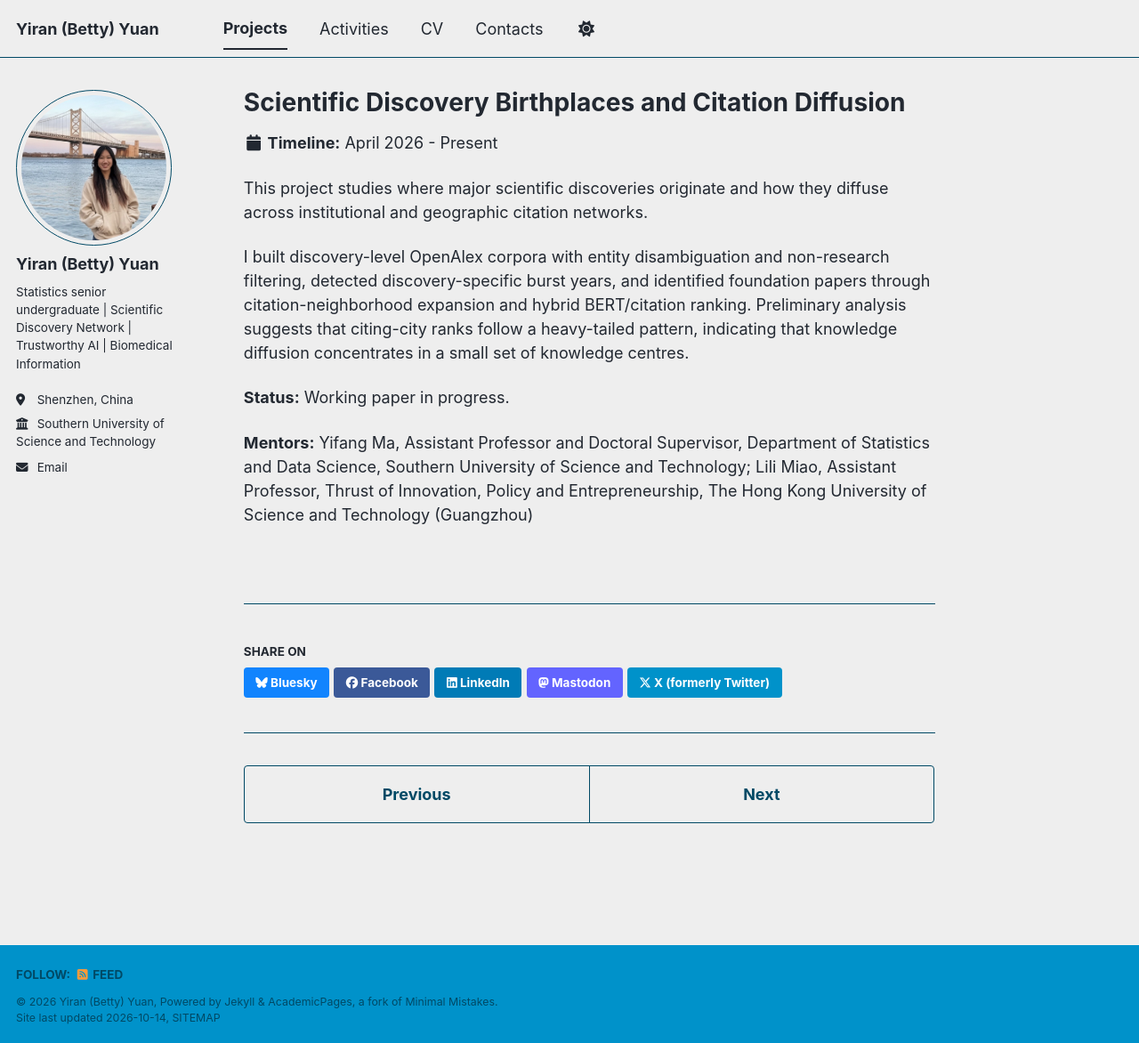
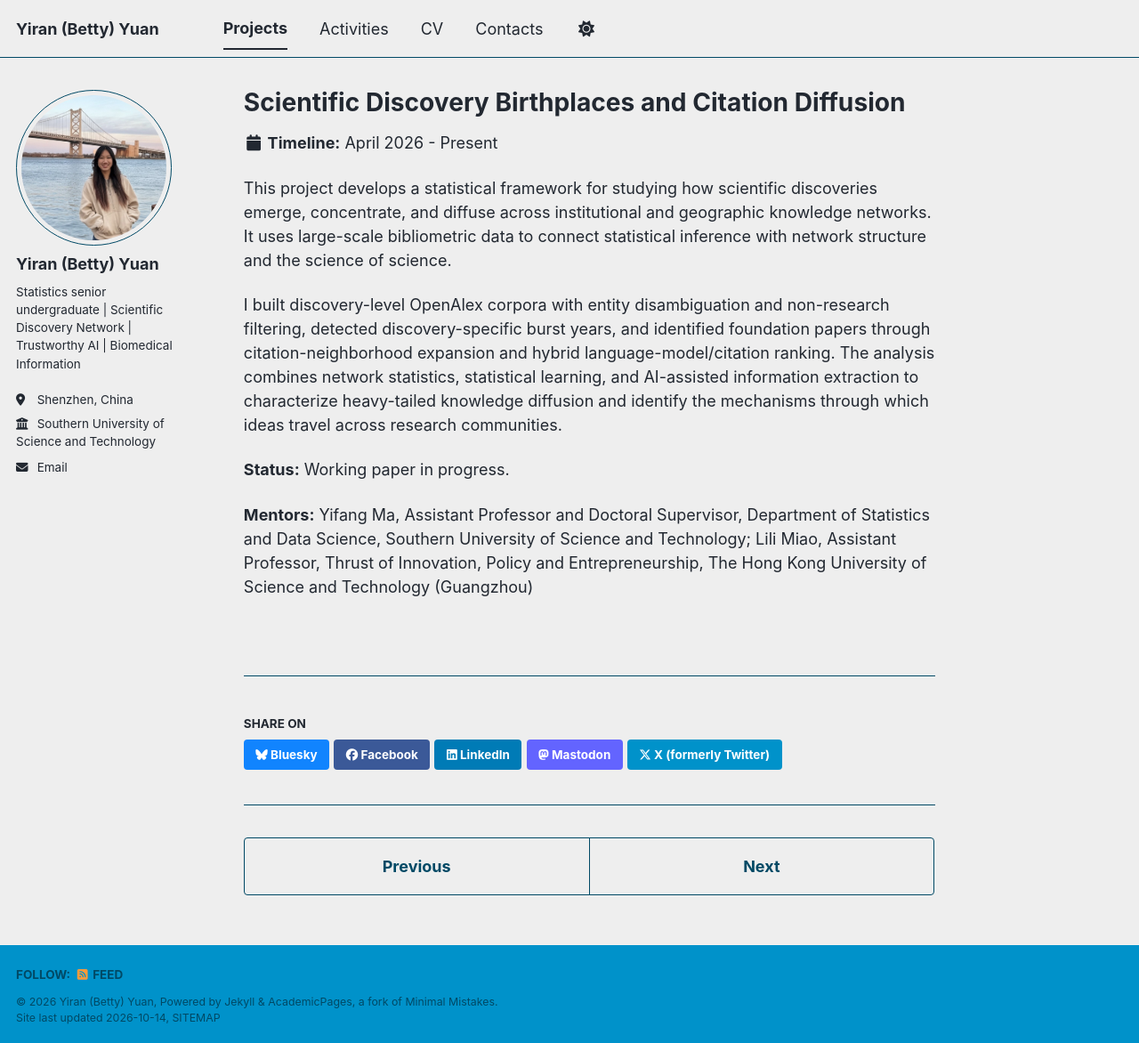
Before and after one commit to bettyyuanyr-555/bettyyuanyr-555.github.io, a Jekyll site: the page built from _portfolio/portfolio-1.md, in a window 1280 px wide and 1172 px high. Shown: the whole window at 89% size. Built offline with Jekyll 4.4.1, drawn with Linux system fonts in a browser that asks for light colours; a style sheet for code colours, icons or effects is not loaded.

Commit message:
framing refined

```diff
--- a/_portfolio/portfolio-1.md
+++ b/_portfolio/portfolio-1.md
@@ -1,6 +1,6 @@
 ---
 title: "Scientific Discovery Birthplaces and Citation Diffusion"
-excerpt: "A working paper on where major discoveries originate and how they diffuse across institutional and geographic citation networks.<br/><img loading='lazy' src='/images/discovery-figure-1.jpg'>"
+excerpt: "A statistical and network-science study of how discoveries emerge and diffuse through global knowledge networks.<br/><img loading='lazy' src='/images/discovery-figure-1.jpg'>"
 collection: portfolio
 date: 2026-04-01
 order: 1
@@ -8,9 +8,9 @@ date_text: "April 2026 - Present"
 
 ---
 
-This project studies where major scientific discoveries originate and how they diffuse across institutional and geographic citation networks.
+This project develops a statistical framework for studying how scientific discoveries emerge, concentrate, and diffuse across institutional and geographic knowledge networks. It uses large-scale bibliometric data to connect statistical inference with network structure and the science of science.
 
-I built discovery-level OpenAlex corpora with entity disambiguation and non-research filtering, detected discovery-specific burst years, and identified foundation papers through citation-neighborhood expansion and hybrid BERT/citation ranking. Preliminary analysis suggests that citing-city ranks follow a heavy-tailed pattern, indicating that knowledge diffusion concentrates in a small set of knowledge centres.
+I built discovery-level OpenAlex corpora with entity disambiguation and non-research filtering, detected discovery-specific burst years, and identified foundation papers through citation-neighborhood expansion and hybrid language-model/citation ranking. The analysis combines network statistics, statistical learning, and AI-assisted information extraction to characterize heavy-tailed knowledge diffusion and identify the mechanisms through which ideas travel across research communities.
 
 **Status:** Working paper in progress.
 
```
Also changed, not shown: _pages/about.md (+1 -1 lines), _portfolio/bayesian-parkinsons.md (+3 -3 lines), _portfolio/evidence-retrieval.md (+3 -3 lines), _portfolio/oppo-imaging.md (+3 -3 lines), _portfolio/symbreak.md (+3 -3 lines).
